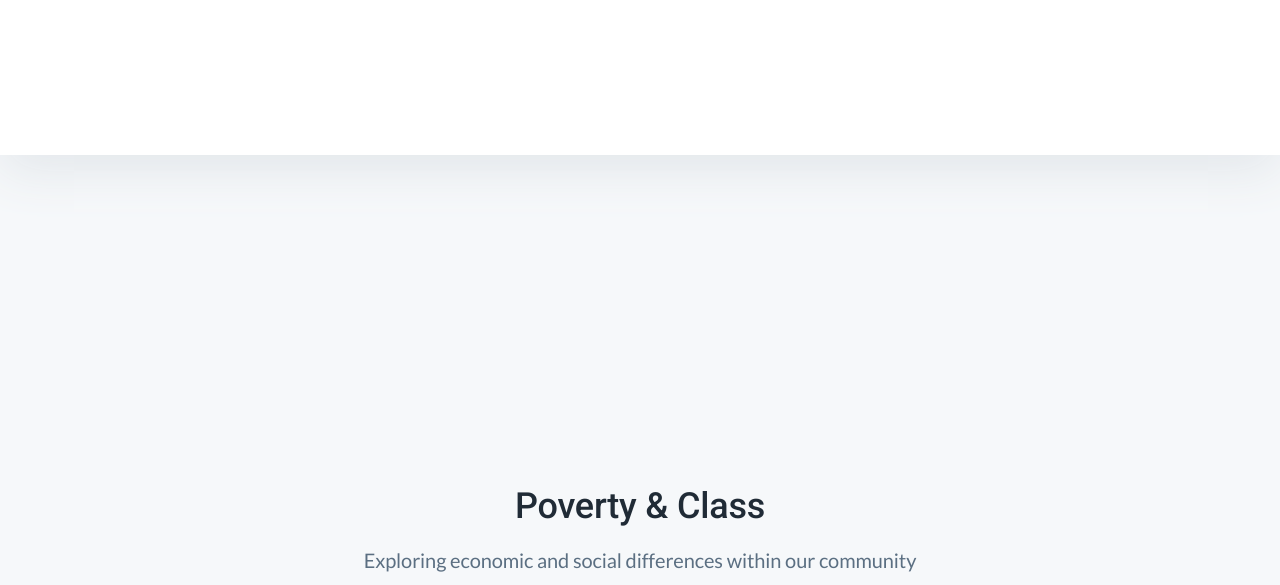
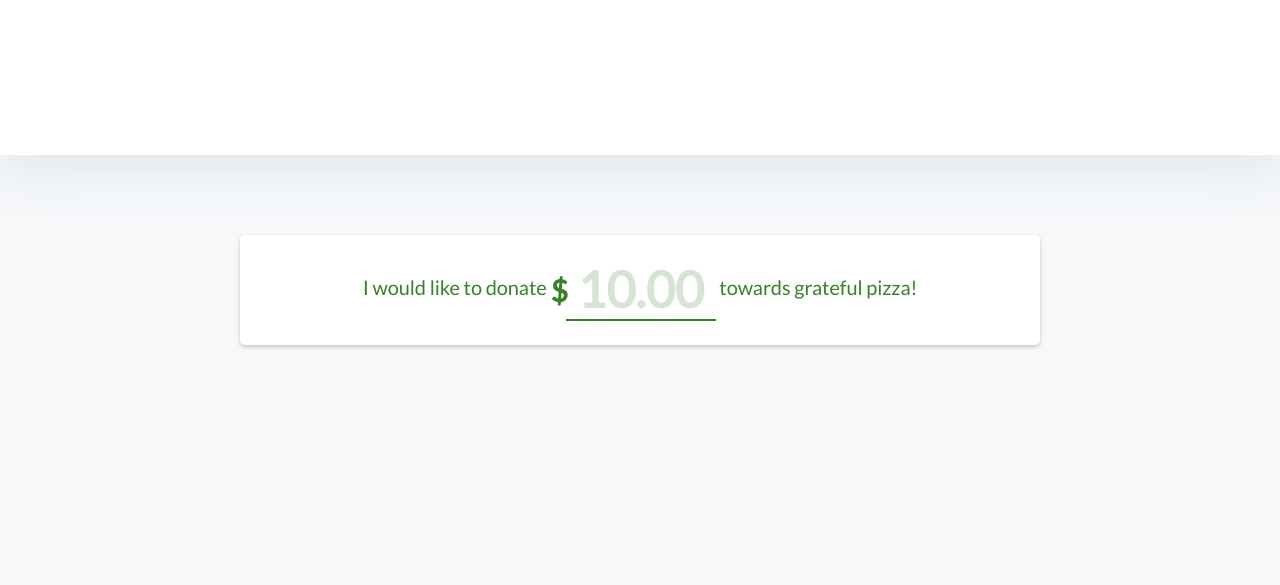
Before and after one commit to ItsPaden/GratefulPizza, a PHP site: page /raw.html in a window 1280 px wide. Shown: the part 645-1230 px from the top of the page. Run offline with PHP 8.4, Linux system fonts and the light colour scheme; some libraries are stand-ins or nearby versions.

Commit message:
Input box Working

```diff
--- a/Site/RevisedCSS.css
+++ b/Site/RevisedCSS.css
@@ -787,7 +787,7 @@ button,input,select,textarea,label{
 	min-height:100vh
 }
 .boxed-container{
-	max-width:1440px;
+	max-width:100%;
 	margin:0 auto;
 	box-shadow:0 16px 48px #E3E7EB
 }
@@ -817,6 +817,7 @@ main{
 	width: 100%
 	letter-spacing:0px
 }
+
 .site-footer::before{
 	content:'';
 	position:absolute;
@@ -882,3 +883,6 @@ main{
 		margin-bottom:0
 }
 }
+
+
+/*Input Box Below*/
--- /dev/null
+++ b/Site/input.css
@@ -0,0 +1,107 @@
+.box {
+  margin-bottom: 24px;
+  padding: 24px;
+  text-align: center;
+  background: white;
+  border-radius: 5px;
+  box-shadow: 0 2px 4px rgba(0, 0, 0, 0.2);
+}
+
+.box-input {
+  color: #368227;
+}
+
+.box-output {
+  color: white;
+  background: #345d71;
+  padding: 48px;
+}
+
+@media (max-width: 540px) {
+  .number-container {
+    display: block;
+    margin: 24px 0;
+  }
+}
+
+.number-input,
+.hash,
+.date-output {
+  font-family: inherit;
+  font-weight: 700;
+  vertical-align: middle;
+}
+
+.hash {
+  margin-right: -0.2em;
+  font-size: 1.5em;
+  color: #368227
+}
+
+.number-input {
+  width: 150px;
+  text-align: center;
+  padding: 0 0 0 0em;
+  box-sizing: border-box;
+  margin: -2 0;
+  font-size: 2.5em;
+  color: inherit;
+  background: transparent;
+  border: none;
+  border-bottom: 2px solid #368227;
+  outline: none;
+  -moz-appearance: textfield;
+}
+.number-input::-webkit-inner-spin-button {
+  display: none;
+}
+.number-input:before {
+  content: '$';
+}
+.number-input::-webkit-input-placeholder {
+  opacity: 0.2;
+  color: inherit;
+}
+.number-input:-ms-input-placeholder {
+  opacity: 0.2;
+  color: inherit;
+}
+.number-input::-ms-input-placeholder {
+  opacity: 0.2;
+  color: inherit;
+}
+.number-input::placeholder {
+  opacity: 0.2;
+  color: inherit;
+}
+
+.output {
+  display: none;
+}
+
+.date-container {
+  margin-bottom: 24px;
+}
+
+.date-output {
+  margin-left: 0.3em;
+  font-size: 2.2em;
+  font-weight: 700;
+  vertical-align: -20%;
+}
+@media (max-width: 540px) {
+  .date-output {
+    display: block;
+    margin: 24px 0;
+  }
+}
+
+.text-container {
+  max-width: 300px;
+  margin: 0 auto;
+}
+
+.number-output,
+.days-output {
+  font-weight: 700;
+}
--- a/Site/raw.html
+++ b/Site/raw.html
@@ -8,7 +8,7 @@
     <link href="https://fonts.googleapis.com/css?family=Lato:400,400i|Roboto:500" rel="stylesheet">
     <!--<link rel="stylesheet" href="dist/css/style.css">-->
 	<link rel="stylesheet" href="RevisedCSS.css">
-
+	<link rel="stylesheet" href="input.css">
 	<!--Favicon-->
 	<link rel="icon" href="PizzaMan.jpg">
 
@@ -68,14 +68,38 @@
 
 					<script src="https://www.paypal.com/sdk/js?client-id=AQelz7Yc4Rq--y3qmcgOtpfmgLSNU25n7OFhOCzRUbp3Y64gaz9FFHY_NQWQX3Aj8biv9LETysyIQIfs"></script>
 
+					<div class="money" id="input-div">
+						<script>
+
+							function validateFloatKeyPress(el) {
+								var v = parseFloat(el.value);
+								el.value = (isNaN(v)) ? '' : v.toFixed(2);
+							}
+
+						</script>
+
+						<div class="box box-input">
+							<span>I would like to donate </span><span class="number-container"><span class="hash">$</span>
+							<input class="number-input" id="paymentAmount"  pattern="^\d*(\.\d{0,2})?$"  type="number" min="1.00" step="0.50" placeholder="10.00" onClick="this.select();" onchange="validateFloatKeyPress(this);"/>
+							<span>towards grateful pizza!</span>
+						</div>
+
+
+
+
+					</div>
+
+
 					<script>
 					  paypal.Buttons({
 						createOrder: function(data, actions) {
 						  // Set up the transaction
+						  var amount = document.getElementById("paymentAmount").value;
+
 						  return actions.order.create({
 							purchase_units: [{
 							  amount: {
-								value: '0.01'
+								value: amount
 							  }
 							}]
 						  });
```
